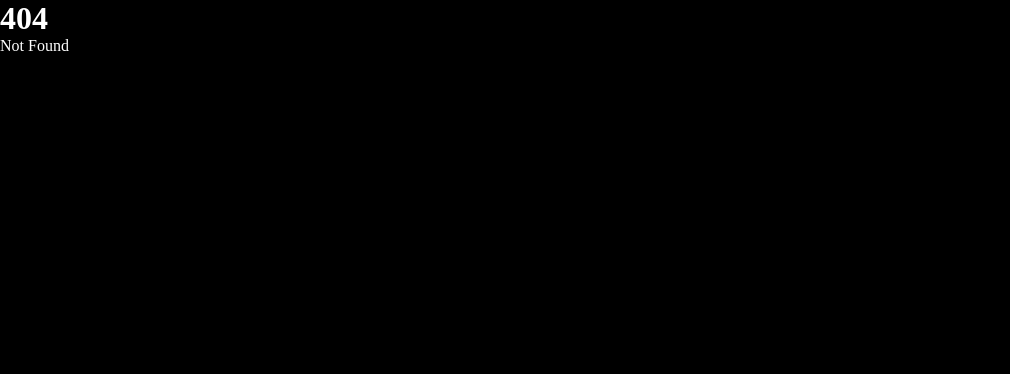
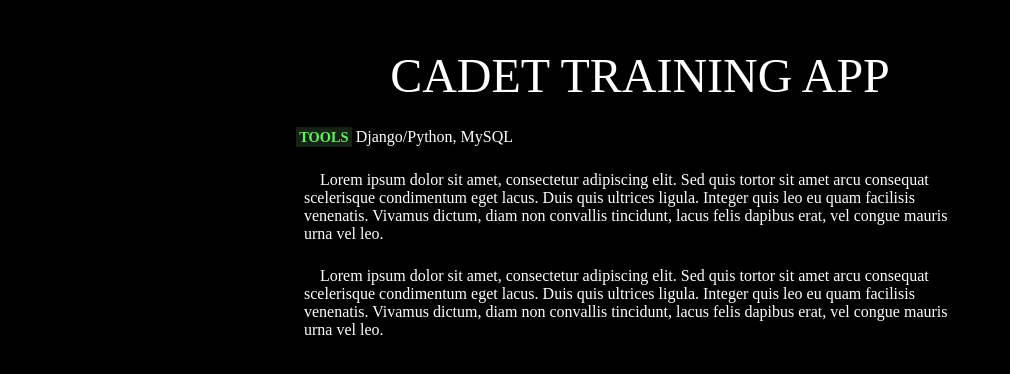
Before and after one commit to redmac135/personal-website, a SvelteKit app: page /projects/banshee-training in a window 1280 px wide. Before the commit this address had no page. Shown: the top 374 px of the page, without its empty margins (0-1010 px from the left). Built offline with nearby package versions, Linux system fonts and the light colour scheme; a web font is replaced by a local one.

Commit message:
create project article page

```diff
--- /dev/null
+++ b/src/lib/elements/Article.svelte
@@ -0,0 +1,18 @@
+<main>
+	<slot />
+</main>
+
+<style>
+	main {
+		margin-top: 1.5rem;
+		padding: 1.5rem;
+	}
+
+	@media (min-width: 900px) {
+		main {
+			max-width: 60vw;
+			margin-left: auto;
+			margin-right: auto;
+		}
+	}
+</style>
--- /dev/null
+++ b/src/lib/elements/Meta.svelte
@@ -0,0 +1,32 @@
+<script lang="ts">
+	export let item: string;
+</script>
+
+<div class="meta">
+	<div class="item">{item}</div>
+	<p class="value"><slot /></p>
+</div>
+
+<style>
+	.meta {
+		display: flex;
+		flex-direction: row;
+		align-items: center;
+		margin-left: 1rem;
+	}
+
+	.item {
+		background-color: rgba(106, 174, 106, 0.199);
+		color: rgb(97, 244, 97);
+		border-radius: 0.1rem;
+		padding-left: 0.2rem;
+		padding-right: 0.2rem;
+		padding-bottom: 0.1rem;
+		padding-top: 0.1rem;
+		margin-right: 0.25rem;
+
+		text-transform: uppercase;
+		font-weight: 600;
+		font-size: 0.9rem;
+	}
+</style>
--- /dev/null
+++ b/src/routes/projects/banshee-training/+page.svelte
@@ -0,0 +1,29 @@
+<script lang="ts">
+	import Article from '$lib/elements/Article.svelte';
+	import Title from '$lib/elements/Title.svelte';
+	import Meta from '$lib/elements/Meta.svelte';
+</script>
+
+<Article>
+	<Title>Cadet Training App</Title>
+	<Meta item="tools">Django/Python, MySQL</Meta>
+
+	<p>
+		&nbsp; &nbsp; Lorem ipsum dolor sit amet, consectetur adipiscing elit. Sed quis tortor sit amet
+		arcu consequat scelerisque condimentum eget lacus. Duis quis ultrices ligula. Integer quis leo
+		eu quam facilisis venenatis. Vivamus dictum, diam non convallis tincidunt, lacus felis dapibus
+		erat, vel congue mauris urna vel leo.
+	</p>
+	<p>
+		&nbsp; &nbsp; Lorem ipsum dolor sit amet, consectetur adipiscing elit. Sed quis tortor sit amet
+		arcu consequat scelerisque condimentum eget lacus. Duis quis ultrices ligula. Integer quis leo
+		eu quam facilisis venenatis. Vivamus dictum, diam non convallis tincidunt, lacus felis dapibus
+		erat, vel congue mauris urna vel leo.
+	</p>
+</Article>
+
+<style>
+	p {
+		padding: 1.5rem 1.5rem 0 1.5rem;
+	}
+</style>
```
